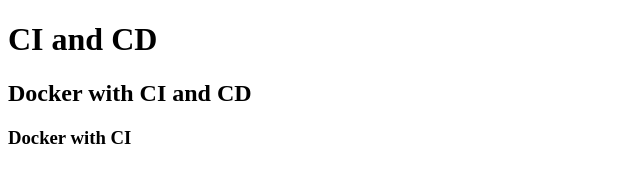
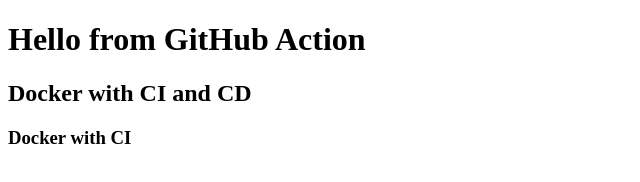
Before and after one commit to DevMahbubHussain/github-action-test, a website: page html/index.html in a window 1280 px wide. Shown: the whole page, without its empty margins (0-640 px from the left). Drawn offline with Linux system fonts and the light colour scheme.

Commit message:
updated html

```diff
--- a/html/index.html
+++ b/html/index.html
@@ -6,7 +6,7 @@
     <title>Document</title>
 </head>
 <body>
-    <h1>CI and CD</h1>
+    <h1>Hello from GitHub Action</h1>
     <h2>Docker with CI and CD</h2>
      <h3>Docker with CI </h3>
 </body>
```
